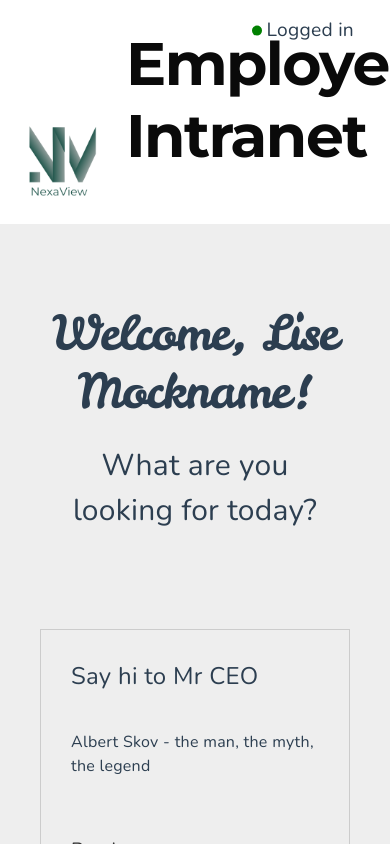
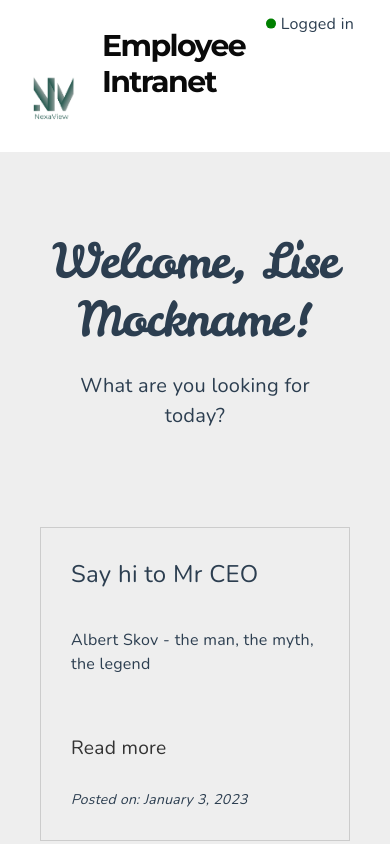
Before and after one commit to mariellelilja/NexaViewEmloyeeIntranet, a Vue app in the folder IntraUmbracoProject/IntraUmbracoProject/ClientApp/app/: page / in a window 390 px wide. Shown: the top 844 px of the page. Built offline with nearby package versions, Linux system fonts and the light colour scheme.

Commit message:
Design adjustments, viewport variation etc

```diff
--- a/IntraUmbracoProject/IntraUmbracoProject/ClientApp/app/src/assets/css/global.css
+++ b/IntraUmbracoProject/IntraUmbracoProject/ClientApp/app/src/assets/css/global.css
@@ -55,12 +55,23 @@ h3 {
     line-height: 1.4;
 }
 
+h1,
+h2,
+h3 {
+    color: #2c3e50;
+}
+
 p,
 a,
 .text-span {
     font-size: 1.2rem;
     margin-bottom: 1rem;
     line-height: 1.5;
+}
+
+.colored-title p {
+    font-weight: 600;
+    color: #316259;
 }
 
 .friendly-text {
@@ -97,24 +108,31 @@ footer {
 
 
 a,
-.nav-link,
-.nav-link:focus {
+.nav-link {
     text-decoration: none !important;
     color: #333 !important;
 }
 
+a:hover {
+    text-decoration: underline !important;
+    text-decoration-color: #4f0080c5 !important;
+    text-underline-offset: 4px;
+}
 
-a:hover {
-    color: #1b887f;
+a:active {
+    text-decoration: underline !important;
+    text-decoration-color: #a804a6c5 !important;
+    text-underline-offset: 4px;
 }
 
 .nav-link:hover {
+    text-decoration: none !important;
     transform: scale(1.1);
-    color: #316259;
+    color: #2c715a !important;
 }
 
 .nav-link.active {
-    color: #2d7265;
+    color: #4a9f41;
 }
 
 .nav-link {
--- a/IntraUmbracoProject/IntraUmbracoProject/ClientApp/app/src/components/AppHeader.vue
+++ b/IntraUmbracoProject/IntraUmbracoProject/ClientApp/app/src/components/AppHeader.vue
@@ -79,7 +79,25 @@ export default {
   text-align: center;
 }
 
+
+
+.logo-container {
+  display: flex;
+  align-items: self-end;
+  justify-content: center;
+}
+
+.company-logo {
+  height: 90px;
+  margin-right: 0.5rem;
+}
+
 @media (max-width: 768px) {
+  .site-title {
+    font-weight: 500;
+    font-size: 30px;
+  }
+
   .nav-list {
     display: none;
   }
@@ -87,18 +105,12 @@ export default {
   .mobile-menu-icon {
     display: block;
   }
-}
 
-.logo-container {
-  display: flex;
-  align-items: self-end;
-  /*  */
-  justify-content: center;
-}
+  .company-logo {
+    height: 70px;
+    margin-right: 0.25rem;
+    padding: 0.5rem;
+  }
 
-.company-logo {
-  height: 90px;
-  /* Adjust based on your preference */
-  margin-right: 0.5rem;
 }
 </style>
--- a/IntraUmbracoProject/IntraUmbracoProject/ClientApp/app/src/components/ArticlesGrid.vue
+++ b/IntraUmbracoProject/IntraUmbracoProject/ClientApp/app/src/components/ArticlesGrid.vue
@@ -2,7 +2,7 @@
   <div class="articles-grid">
     <div class="nv-article" v-for="article in latestArticles" :key="article.id">
       <div class="article-content">
-        <h3>{{ article.title }}</h3>
+        <h3 class="colored-title">{{ article.title }}</h3>
         <p>{{ article.summary }}</p>
       </div>
       <div class="article-footer">
@@ -61,7 +61,13 @@ export default {
   /* flex: 3; */
 }
 
-@media (max-width: 768px) {
+/* @media (max-width: 768px) {
+  .articles-grid {
+    grid-template-columns: 1fr;
+  }
+} */
+
+@media (max-width: 1200px) {
   .articles-grid {
     grid-template-columns: 1fr;
   }
@@ -111,9 +117,7 @@ a {
 
 /* Fun effect with lower underline */
 a:hover {
-  text-decoration: underline !important;
-  text-decoration-color: #4f0080c5 !important;
-  text-underline-offset: 4px;
+  text-underline-offset: 5px;
 }
 
 .posted-date {
@@ -123,6 +127,7 @@ a:hover {
   margin-bottom: 0rem !important;
 }
 
+
 /* Dynamical sizing (calc with viewpotr): */
 /* .nv-article h3 {
   font-size: calc(1rem + 0.5vw);
@@ -130,4 +135,5 @@ a:hover {
 
 .nv-article p {
   font-size: calc(14px + 0.5vw);
-} */</style>
+} */
+</style>
--- a/IntraUmbracoProject/IntraUmbracoProject/ClientApp/app/src/components/LandingDashboard.vue
+++ b/IntraUmbracoProject/IntraUmbracoProject/ClientApp/app/src/components/LandingDashboard.vue
@@ -84,6 +84,12 @@ export default {
     font-size: 30px;
 }
 
+@media (max-width: 768px) {
+    .subheading {
+        font-size: 20px;
+    }
+}
+
 .dashboard-flex {
     display: flex;
     flex-direction: row;
@@ -101,19 +107,7 @@ h4 {
 
 .sidebar {
     flex: 1;
-    /* Adjusts the sidebar width to 1/4 of the container */
     padding-left: 4rem;
-}
-
-@media (max-width: 768px) {
-    .dashboard-flex {
-        flex-direction: column;
-    }
-
-    .main-section,
-    .sidebar {
-        flex: none;
-    }
 }
 
 .upcoming-events ul {
@@ -136,4 +130,18 @@ h4 {
 .event-title {
     margin-left: 10px;
 }
+
+@media (max-width: 768px) {
+    .dashboard-flex {
+        flex-direction: column;
+    }
+
+    .main-section,
+    .sidebar {
+        /* flex: none; */
+        padding-left: 0rem;
+
+    }
+
+}
 </style>
--- a/IntraUmbracoProject/IntraUmbracoProject/ClientApp/app/src/components/OnlineStatus.vue
+++ b/IntraUmbracoProject/IntraUmbracoProject/ClientApp/app/src/components/OnlineStatus.vue
@@ -3,7 +3,7 @@
     <p v-if="isLoggedIn">
       <span class="online-icon"></span>
       <span class="full-text">Logged in as {{ username }}</span>
-      <span class="short-text">Logged in</span>
+      <span class="short-text">Logged in</span> <!--for smaller viewports-->
     </p>
     <p v-else><a href="/login">Log in</a> </p>
   </div>
@@ -47,6 +47,11 @@ export default {
   display: inline;
 }
 
+.short-text,
+.full-text {
+  font-size: 1rem;
+}
+
 .short-text {
   display: none;
 }
```
Also changed, not shown: IntraUmbracoProject/IntraUmbracoProject/ClientApp/app/src/components/AppFooter.vue (+27 -10 lines).
